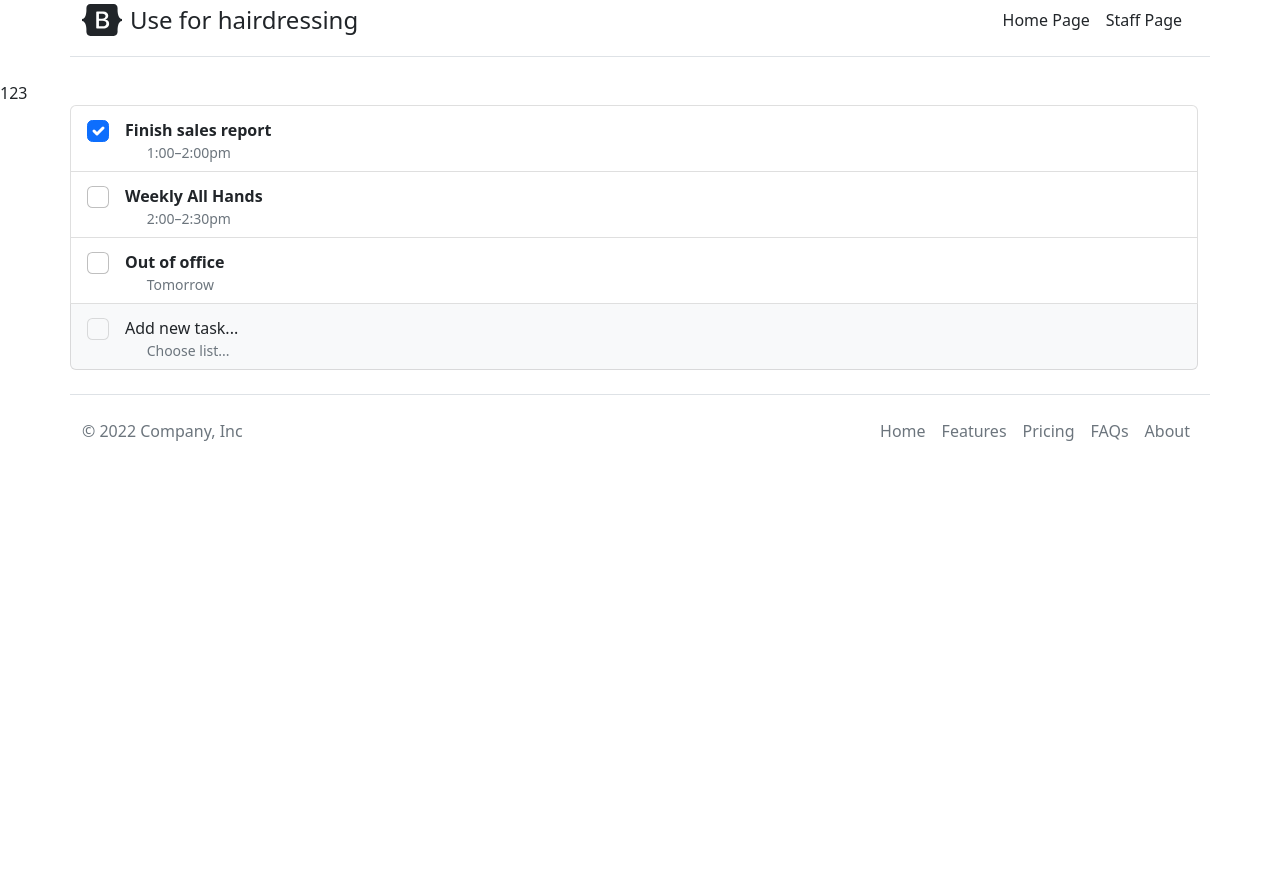
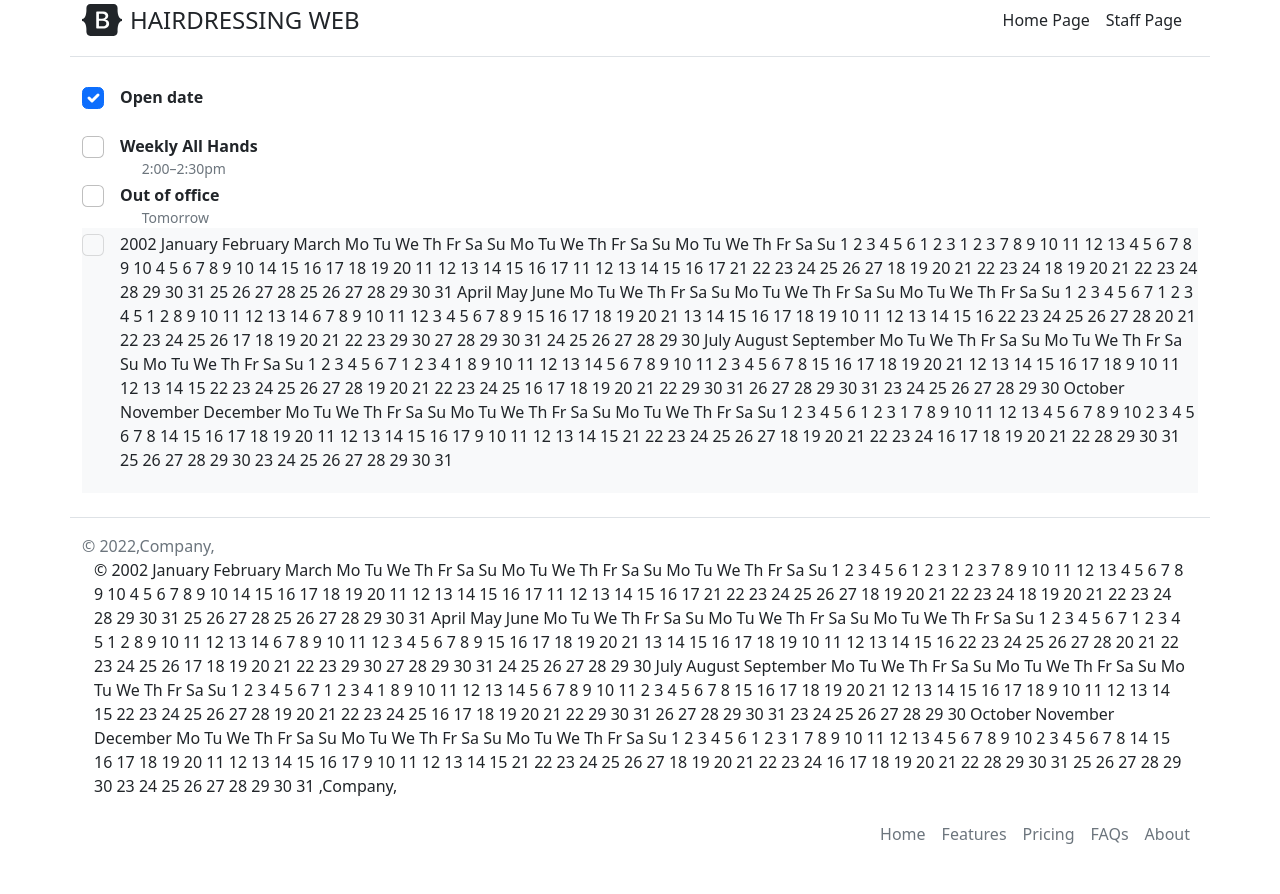
Before and after one commit to Svetlaniukas/Lana, a Flask app: page /staff in a window 1280 px wide. Before the commit the page ends 441 px from the top, so only its background shows below. Run offline with Flask 2, Linux system fonts and the light colour scheme.

Commit message:
add calendar

```diff
--- a/app.py
+++ b/app.py
@@ -1,3 +1,4 @@
+import calendar
 from datetime import datetime
 
 from flask import Flask, render_template
@@ -10,9 +11,11 @@ app = Flask (__name__)
 @app.route ('/home')
 def home():
     today = datetime.now( )
-    page_content = render_template(
-        "home.html",
-        curent_year = today.year
+    c = calendar.TextCalendar(calendar.SUNDAY)
+    page_content = render_template\
+        ("home.html",
+        current_year = today.year,
+        calendar_year = c.prmonth(2022,1,0,0)
     )
 
     return page_content
@@ -20,13 +23,15 @@ def home():
 @app.route ('/staff')
 def staff():
     today = datetime.now( )
-    calendar_itiem = "123"
-    return render_template (
-        "staff.html",
-        curent_year = today.year,
-        calendar_itiem = calendar_itiem
+    c = calendar.TextCalendar( )
+    page_content =  render_template \
+        ("staff.html",
+        current_year = today.year,
+        calendar_year = c.formatyear(2002, w=2, l=1, c=6, m=3 )
 
     )
+
+    return page_content
 
 @app.route
 def user(name, id):
--- a/templates/home.html
+++ b/templates/home.html
@@ -3,6 +3,7 @@
 {% block content %}
 <div class="container fluid py-5">
         <h1 class="display-5 fw-bold">Custom jumbotron</h1>
+        <h1 class="display-5 fw-bold">{{ calendar_item }}</h1>
         <p class="col-md-8 fs-4">New Look Hair Design
 A lot of people ask where we got our name, well we’re 3 sisters Estelle, Ciara & Hayleigh who grew up with hairdressing following our mother’s footsteps. Hairdressing is second nature to us!
 We love nothing more than helping make you look and feel fabulous offering all aspects of hairdressing, makeovers by our amazing MUAS and the best eyebrows by our brow specialist.
--- a/templates/staff.html
+++ b/templates/staff.html
@@ -1,16 +1,13 @@
 {% extends 'template_main.html' %}
-   {% block title %}Staff Page{% endblock %}
+{% block title %}Staff Page{% endblock %}
 {% block content %}
-
-{{ calendar_itiem }}
-<div class="container list-group w-auto">
+<div class="container">
   <label class="list-group-item d-flex gap-3">
     <input class="form-check-input flex-shrink-0" type="checkbox" value="" checked="" style="font-size: 1.375em;">
     <span class="pt-1 form-checked-content">
-      <strong>Finish sales report</strong>
+      <strong>Open date</strong>
       <small class="d-block text-muted">
-        <svg class="bi me-1" width="1em" height="1em"><use xlink:href="#calendar-event"></use></svg>
-        1:00–2:00pm
+        <svg class="bi me-1" width="1em" height="1em"><use xlink:href=></use></svg>
       </small>
     </span>
   </label>
@@ -37,10 +34,10 @@
   <label class="list-group-item d-flex gap-3 bg-light">
     <input class="form-check-input form-check-input-placeholder bg-light flex-shrink-0 pe-none" disabled="" type="checkbox" value="" style="font-size: 1.375em;">
     <span class="pt-1 form-checked-content">
-      <span contenteditable="true" class="w-100">Add new task...</span>
+      <span contenteditable="true" class="w-100">{{ calendar_year }}</span>
       <small class="d-block text-muted">
         <svg class="bi me-1" width="1em" height="1em"><use xlink:href="#list-check"></use></svg>
-        Choose list...
+        </small><small class="d-block text-muted">
       </small>
     </span>
   </label>
--- a/templates/template_main.html
+++ b/templates/template_main.html
@@ -14,7 +14,7 @@
 <div class="container d-flex flex-column flex-md-row align-items-center pb-3 mb-4 border-bottom">
       <a href="/" class="d-flex align-items-center text-dark text-decoration-none">
         <svg xmlns="http://www.w3.org/2000/svg" width="40" height="32" class="me-2" viewBox="0 0 118 94" role="img"><title>Bootstrap</title><path fill-rule="evenodd" clip-rule="evenodd" d="M24.509 0c-6.733 0-11.715 5.893-11.492 12.284.214 6.14-.064 14.092-2.066 20.577C8.943 39.365 5.547 43.485 0 44.014v5.972c5.547.529 8.943 4.649 10.951 11.153 2.002 6.485 2.28 14.437 2.066 20.577C12.794 88.106 17.776 94 24.51 94H93.5c6.733 0 11.714-5.893 11.491-12.284-.214-6.14.064-14.092 2.066-20.577 2.009-6.504 5.396-10.624 10.943-11.153v-5.972c-5.547-.529-8.934-4.649-10.943-11.153-2.002-6.484-2.28-14.437-2.066-20.577C105.214 5.894 100.233 0 93.5 0H24.508zM80 57.863C80 66.663 73.436 72 62.543 72H44a2 2 0 01-2-2V24a2 2 0 012-2h18.437c9.083 0 15.044 4.92 15.044 12.474 0 5.302-4.01 10.049-9.119 10.88v.277C75.317 46.394 80 51.21 80 57.863zM60.521 28.34H49.948v14.934h8.905c6.884 0 10.68-2.772 10.68-7.727 0-4.643-3.264-7.207-9.012-7.207zM49.948 49.2v16.458H60.91c7.167 0 10.964-2.876 10.964-8.281 0-5.406-3.903-8.178-11.425-8.178H49.948z" fill="currentColor"></path></svg>
-        <span class="fs-4">Use for hairdressing</span>
+        <span class="fs-4">HAIRDRESSING WEB</span>
       </a>
 
       <nav class="d-inline-flex mt-2 mt-md-0 ms-md-auto">
@@ -29,7 +29,8 @@
 </div>
     {% block footer %}
 <div class ="container d-flex flex-wrap justify-content-between align-items-center py-3 my-4 border-top">
-    <p class="col-md-4 mb-0 text-muted">© {{ curent_year }} Company, Inc</p>
+    <p class="col-md-4 mb-0 text-muted">© {{ current_year }},Company,</p>
+    <p class="container">© {{ calendar_year }},Company,</p>
 
     <a href="/" class="col-md-4 d-flex align-items-center justify-content-center mb-3 mb-md-0 me-md-auto link-dark text-decoration-none">
       <svg class="bi me-2" width="40" height="32"><use xlink:href="#bootstrap"></use></svg>
```
